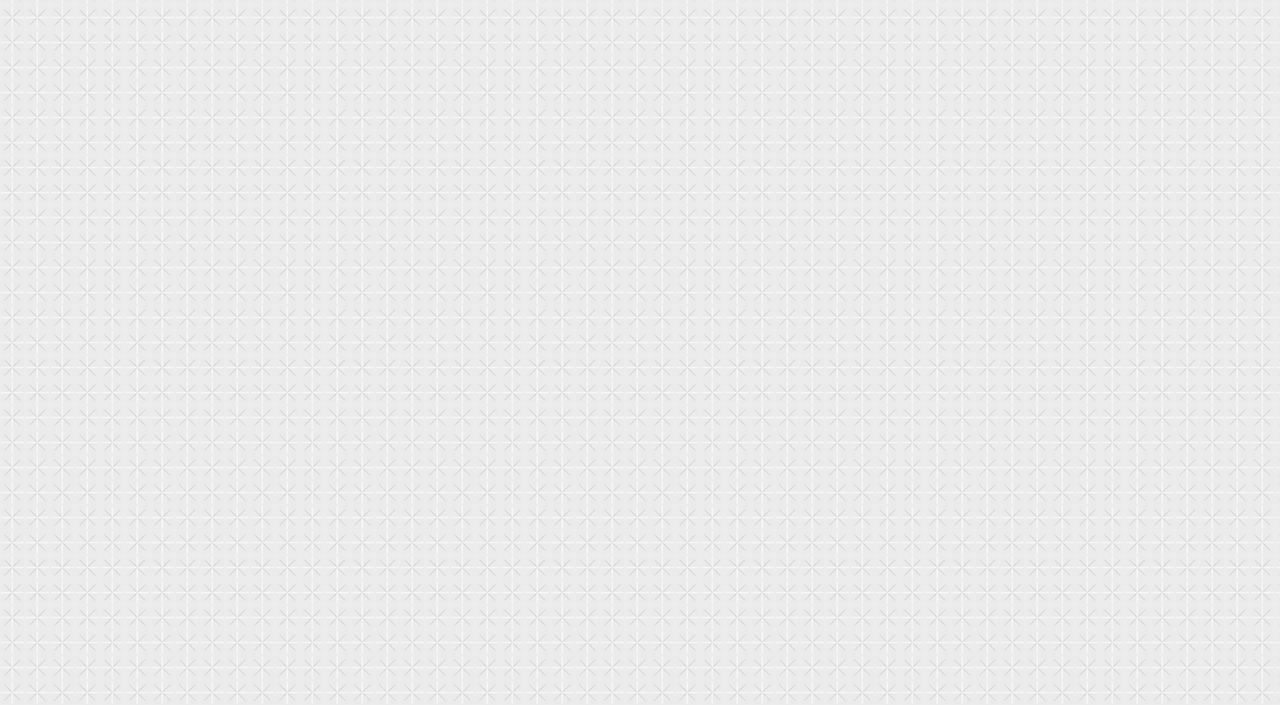
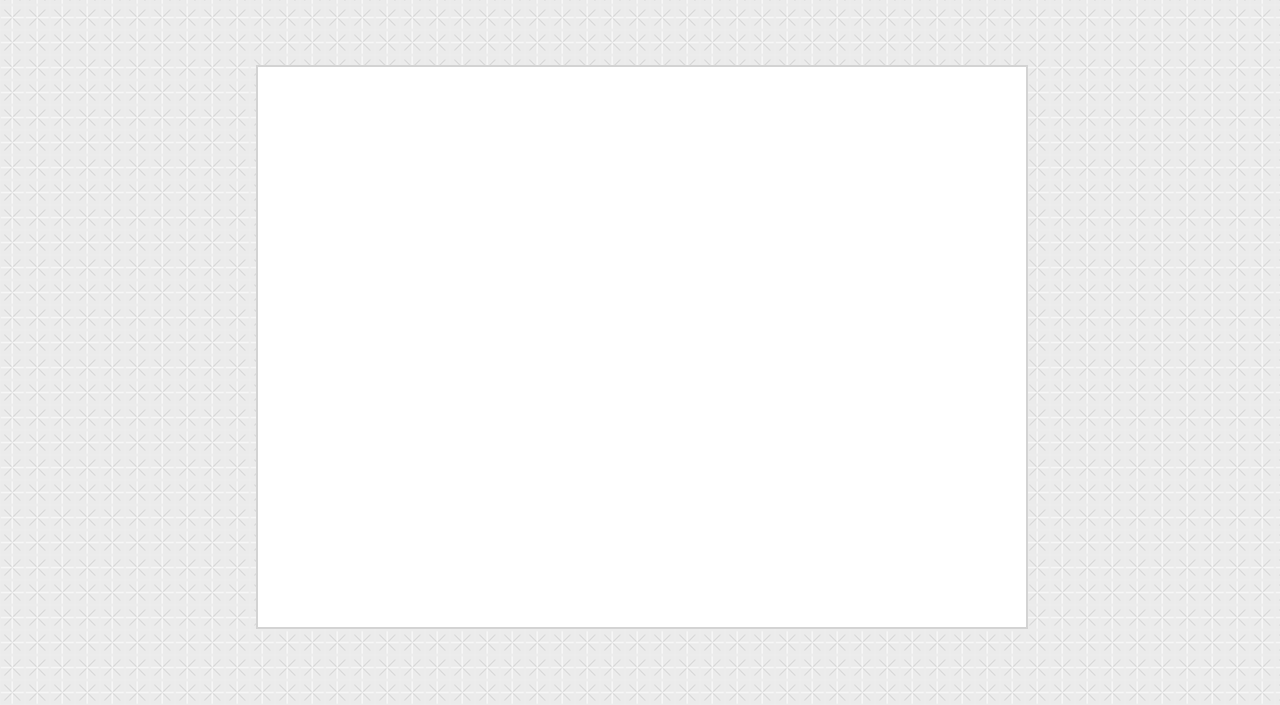
Before and after one commit to anchor12/portfolio-website, a plain HTML site: page index.html in a window 1280 px wide. Shown: the part 95-800 px from the top of the page. Drawn offline with Linux system fonts and the light colour scheme.

Commit message:
added About Me section box

```diff
--- a/index.html
+++ b/index.html
@@ -15,5 +15,8 @@
         <a href="#">Contact</a>
         </div>
     </div>
+    <div id="about-me">
+        <div id="content"></div>
+    </div>
 </body>
 </html>
--- a/styles.css
+++ b/styles.css
@@ -7,6 +7,7 @@ background-image: url('./assets/criss-cross.png');
     border-bottom-style: solid;
     border-bottom-width:2px;
     height: 10vh;
+
 
 
 }
@@ -46,3 +47,20 @@ height: 100%;
 #links>a {
     color: rgb(153, 153, 153);
 }
+
+#content {
+
+
+        width: 60%;
+        height: 70%;
+        top: 20%;
+        left: 20%;
+        right: 20%;
+        text-align: center;
+        position: fixed;
+        background-color: white;
+        border-color: lightgrey;
+        border-width: 2px;
+        border-style: solid;
+
+}
```
